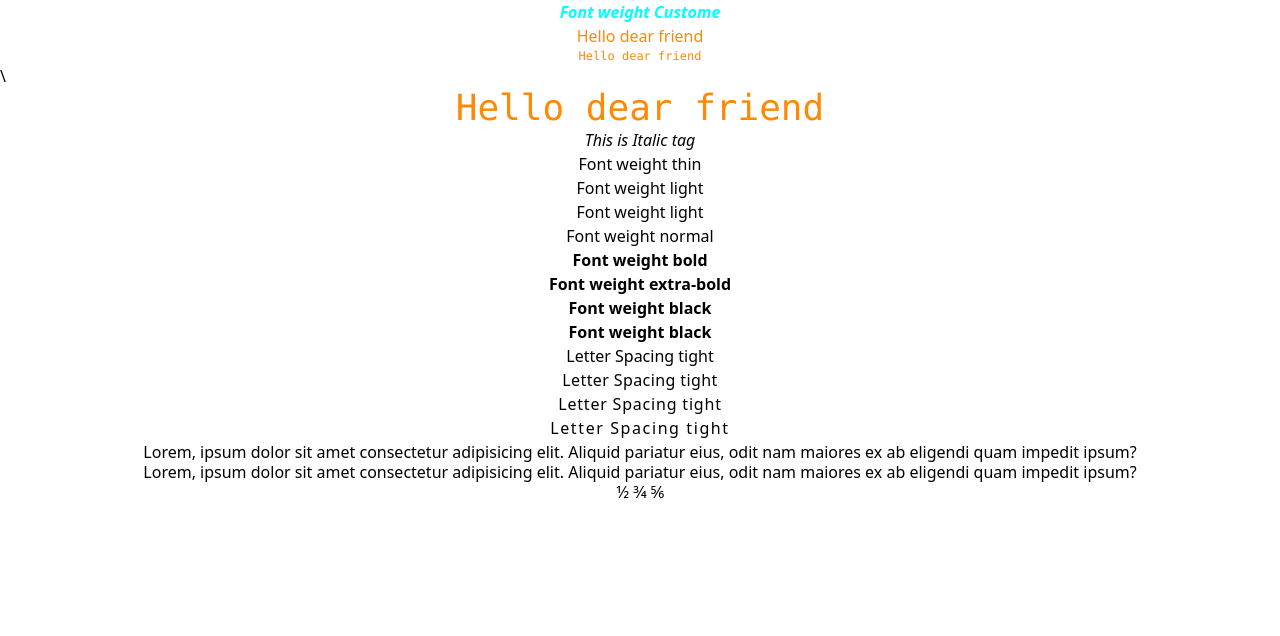
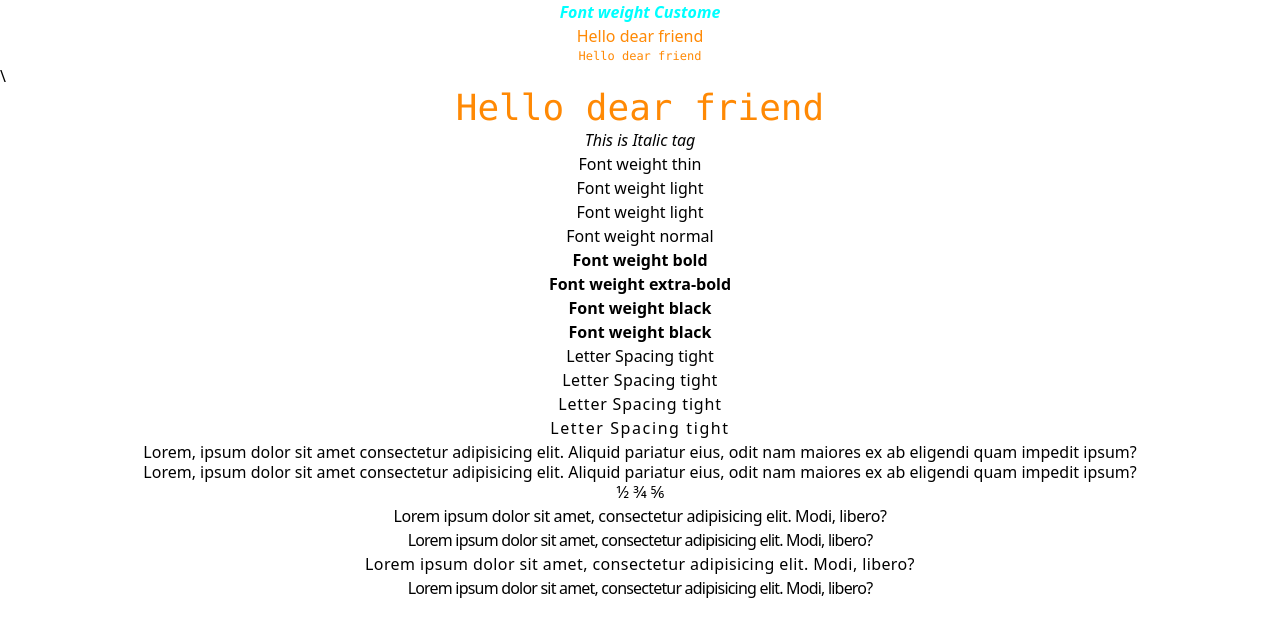
Before and after one commit to saifhusain62/Tailwindcss, a React (Vite) app in the folder tailwind/: page / in a window 1280 px wide. Shown: the top 636 px of the page. Built offline with nearby package versions, Linux system fonts and the light colour scheme.

Commit message:
LETTER SPACING

```diff
--- a/tailwind/src/App.jsx
+++ b/tailwind/src/App.jsx
@@ -36,6 +36,12 @@ function App() {
            {/* NUMBER CHANGES */}
            <p className='diagonal-fractions text-center'>1/2 3/4 5/6</p>
 
+           {/* SPACING LETTER */}
+           <p className='text-center tracking-tight'>Lorem ipsum dolor sit amet, consectetur adipisicing elit. Modi, libero?</p>
+           <p className='text-center tracking-tighter'>Lorem ipsum dolor sit amet, consectetur adipisicing elit. Modi, libero?</p>
+           <p className='text-center tracking-wide'>Lorem ipsum dolor sit amet, consectetur adipisicing elit. Modi, libero?</p>
+           <p className='text-center -tracking-wider'>Lorem ipsum dolor sit amet, consectetur adipisicing elit. Modi, libero?</p>
+
 
     </div>
   )
```
